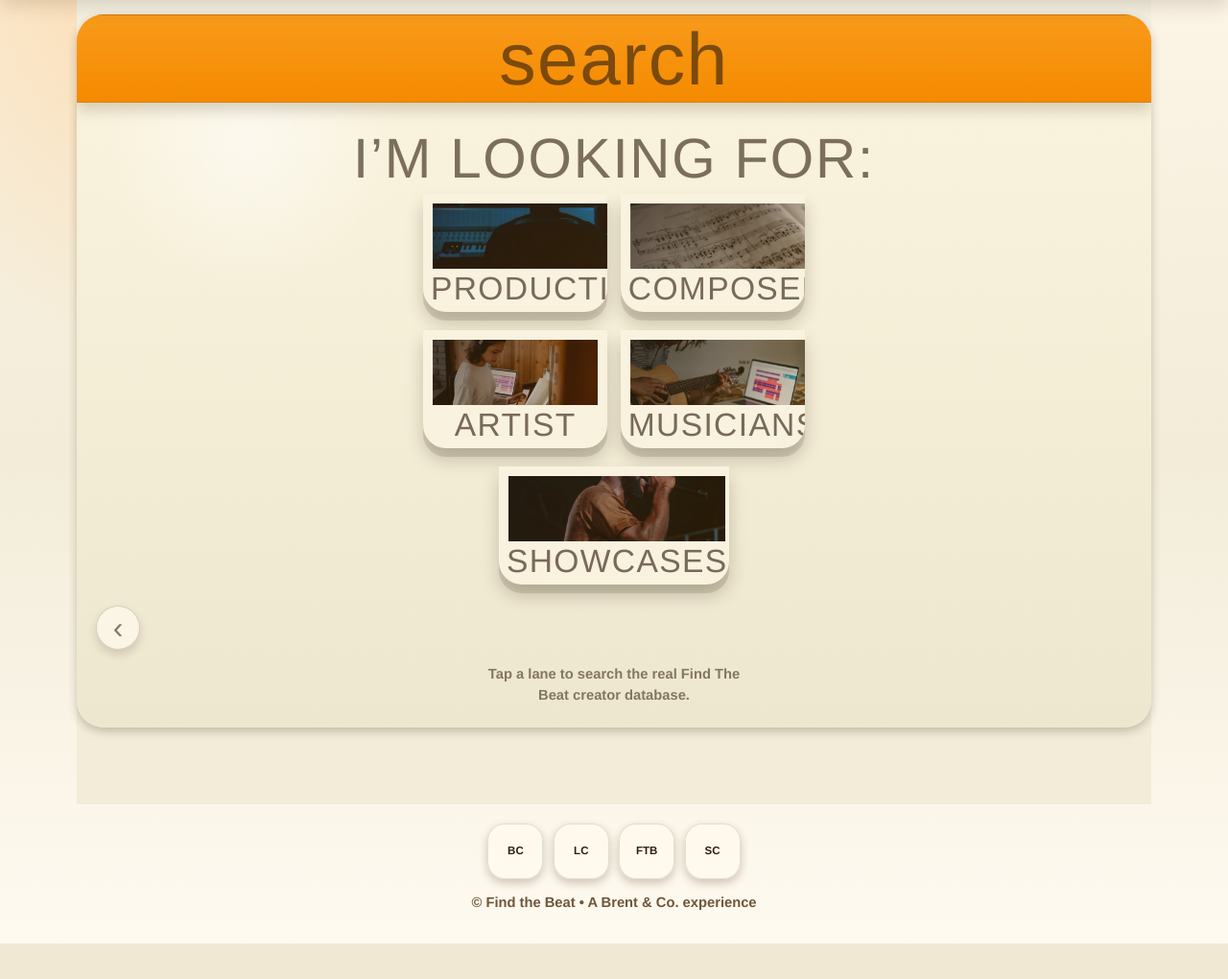
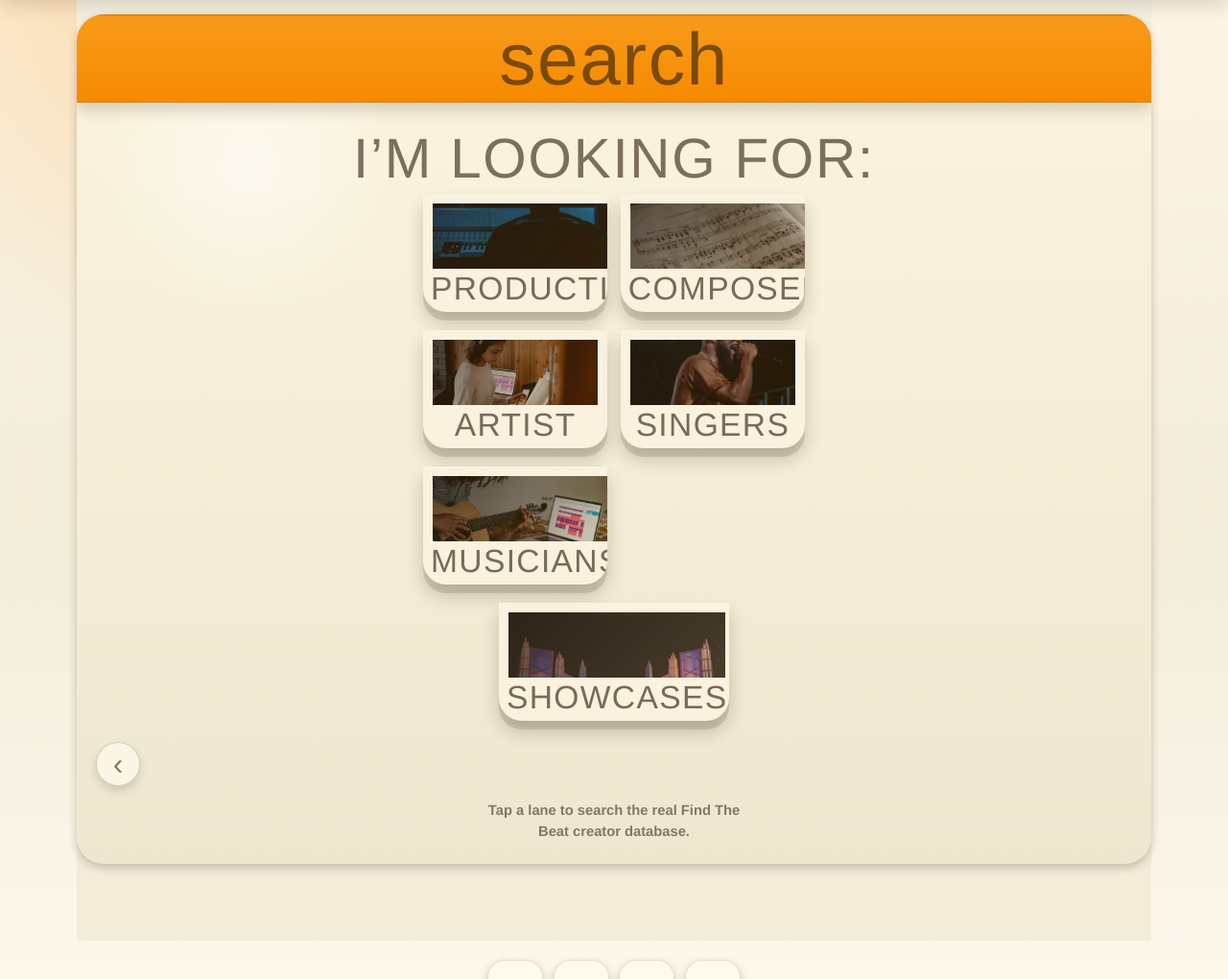
Before and after one commit to shayreneabee/find-the-beat, a Flask app: page /search in a window 1280 px wide. Shown: the part 119-1139 px from the top of the page at 96% size. Before the commit the page ends 1102 px from the top, so only its background shows below. Run offline with Flask 3, Linux system fonts and the light colour scheme; data comes from the database, SQL or seed files in the repository; some libraries are stand-ins or nearby versions.

Commit message:
Add Find The Beat singers search lane

```diff
--- a/app.py
+++ b/app.py
@@ -1290,7 +1290,8 @@ INSTRUMENT_OPTIONS = [
 SEARCH_CATEGORIES = [
     {"slug": "production", "title": "Production", "terms": ["producer", "production", "beats", "beat production", "engineer", "mixing", "mastering"]},
     {"slug": "composers", "title": "Composers", "terms": ["composer", "composition", "score", "arrangement"]},
-    {"slug": "artists", "title": "Artists", "terms": ["artist", "rapper", "singer", "performer", "vocalist"]},
+    {"slug": "artists", "title": "Artists", "terms": ["artist", "rapper", "performer"]},
+    {"slug": "singers", "title": "Singers", "terms": ["singer", "vocalist", "vocals", "voice", "hooks", "background vocals"]},
     {"slug": "musicians", "title": "Musicians", "terms": ["musician", "instrumentalist", "band", "live", "guitar", "bass", "drums", "piano", "keyboard", "violin", "tambourine"]},
     {"slug": "showcases", "title": "Showcases", "terms": []},
 ]
@@ -3422,6 +3423,12 @@ def musicians():
     return redirect(url_for("search_directory", slug="musicians"))
 
 
+@app.route("/singers")
+@app.route("/vocalists")
+def singers():
+    return redirect(url_for("search_directory", slug="singers"))
+
+
 @app.route("/composers")
 def composers():
     return redirect(url_for("search_directory", slug="composers"))
--- a/templates/search.html
+++ b/templates/search.html
@@ -113,6 +113,10 @@
     url("{{ url_for('static', filename='images/find-the-beat/artist.jpg') }}");
   }
 
+  .search-category-tile.singers { --tile-art:
+    url("{{ url_for('static', filename='images/find-the-beat/singer.jpg') }}");
+  }
+
   .search-category-tile.musicians { --tile-art:
     url("{{ url_for('static', filename='images/find-the-beat/musician.jpg') }}");
   }
```
Also changed, not shown: static/images/find-the-beat/showcase.jpg, static/images/find-the-beat/singer.jpg (added).
